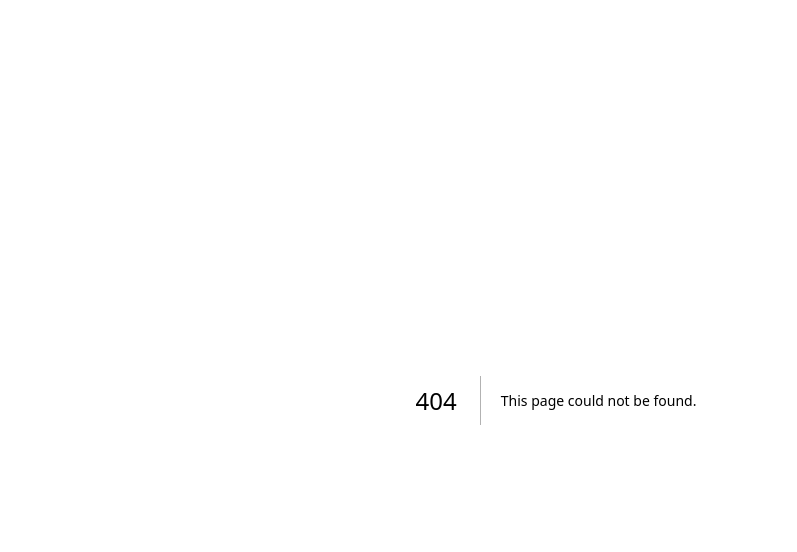
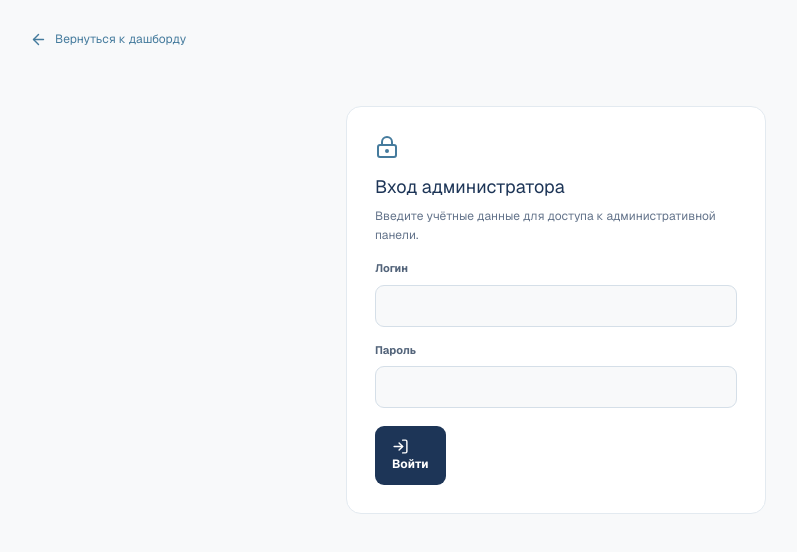
Before and after one commit to PressF5/Dashboard_new_front, a Next.js app: page /admin in a window 1280 px wide. Before the commit this address had no page. Shown: the top 552 px of the page, without its empty margins (84-881 px from the left). Built offline with nearby package versions, Linux system fonts and the light colour scheme; no server answers.

Commit message:
Added admin page

```diff
--- /dev/null
+++ b/src/app/admin/layout.tsx
@@ -0,0 +1,9 @@
+import { AdminAuthProvider } from "@/components/admin/admin-auth-provider";
+
+export default function AdminLayout({
+  children,
+}: Readonly<{
+  children: React.ReactNode;
+}>) {
+  return <AdminAuthProvider>{children}</AdminAuthProvider>;
+}
--- /dev/null
+++ b/src/app/admin/page.tsx
@@ -0,0 +1,127 @@
+"use client";
+
+import { FormEvent, useState } from "react";
+import { useRouter } from "next/navigation";
+import { ArrowLeft, FileSpreadsheet, LockKeyhole, LogIn } from "lucide-react";
+
+import { useAdminAuth } from "@/components/admin/admin-auth-provider";
+
+export default function AdminPage() {
+  const router = useRouter();
+  const { authorized, login, logout } = useAdminAuth();
+
+  const [username, setUsername] = useState("");
+  const [password, setPassword] = useState("");
+  const [message, setMessage] = useState("");
+  const [busy, setBusy] = useState(false);
+
+  async function handleLogin(e: FormEvent) {
+    e.preventDefault();
+
+    setBusy(true);
+    setMessage("");
+
+    try {
+      await login(username, password);
+      setPassword("");
+    } catch {
+      setMessage("Не удалось войти. Проверьте логин и пароль.");
+    } finally {
+      setBusy(false);
+    }
+  }
+
+  if (authorized) {
+    return (
+      <main className="admin-shell">
+        <a className="back-link" href="/">
+          <ArrowLeft size={17} />
+          Вернуться к дашборду
+        </a>
+
+        <header className="admin-heading">
+          <div className="admin-icon">
+            <LockKeyhole size={25} />
+          </div>
+          <div>
+            <p className="eyebrow">АДМИНИСТРАТИВНАЯ ПАНЕЛЬ</p>
+            <h1>Управление дашбордом</h1>
+            <p className="subtitle">Управление статистикой и загрузками</p>
+          </div>
+        </header>
+
+        <section className="upload-card">
+          <div className="upload-intro">
+            <FileSpreadsheet size={24} />
+            <div>
+              <h2>Импорт статистики</h2>
+              <p>Загрузка основной статистики и статистики публикаций.</p>
+            </div>
+          </div>
+
+          <button
+            className="primary-button"
+            onClick={() => router.push("/admin/imports")}
+          >
+            Перейти к импорту
+          </button>
+        </section>
+
+        <button
+          className="back-link"
+          onClick={() => {
+            logout();
+            router.push("/admin");
+          }}
+        >
+          Выйти из панели
+        </button>
+      </main>
+    );
+  }
+
+  return (
+    <main className="admin-shell">
+      <a className="back-link" href="/">
+        <ArrowLeft size={17} />
+        Вернуться к дашборду
+      </a>
+
+      <form className="login-card" onSubmit={handleLogin}>
+        <LockKeyhole size={24} />
+
+        <h2>Вход администратора</h2>
+
+        <p>Введите учётные данные для доступа к административной панели.</p>
+
+        <label>
+          Логин
+          <input
+            autoComplete="username"
+            value={username}
+            onChange={(e) => setUsername(e.target.value)}
+            required
+          />
+        </label>
+
+        <label>
+          Пароль
+          <input
+            type="password"
+            autoComplete="current-password"
+            value={password}
+            onChange={(e) => setPassword(e.target.value)}
+            required
+          />
+        </label>
+
+        <button className="primary-button" type="submit" disabled={busy}>
+          <LogIn size={17} />
+          {busy ? "Проверка..." : "Войти"}
+        </button>
+
+        {message && <p className="form-message">{message}</p>}
+      </form>
+    </main>
+  );
+}
--- a/src/app/page.tsx
+++ b/src/app/page.tsx
@@ -244,9 +244,6 @@ export default function DashboardPage() {
             <p>Данные обновляются после загрузки очередного отчёта.</p>
           </div>
         </div>
-        <a className="admin-link" href="/admin/imports">
-          Панель администратора <ChevronRight size={16} />
-        </a>
       </aside>
       <main className="main">
         <header className="page-heading">
--- /dev/null
+++ b/src/components/admin/admin-auth-provider.tsx
@@ -0,0 +1,66 @@
+"use client";
+
+import {
+  createContext,
+  useCallback,
+  useContext,
+  useMemo,
+  useState,
+} from "react";
+
+import { apiFetch } from "@/lib/api/client";
+
+type AdminAuthContextType = {
+  authorization: string | null;
+  authorized: boolean;
+  login: (username: string, password: string) => Promise<void>;
+  logout: () => void;
+};
+
+const AdminAuthContext = createContext<AdminAuthContextType | null>(null);
+
+export function AdminAuthProvider({ children }: { children: React.ReactNode }) {
+  const [authorization, setAuthorization] = useState<string | null>(null);
+
+  const login = useCallback(async (username: string, password: string) => {
+    const token = `Basic ${btoa(`${username}:${password}`)}`;
+
+    await apiFetch("/api/admin/imports", {
+      headers: {
+        Authorization: token,
+      },
+    });
+
+    setAuthorization(token);
+  }, []);
+
+  const logout = useCallback(() => {
+    setAuthorization(null);
+  }, []);
+
+  const value = useMemo(
+    () => ({
+      authorization,
+      authorized: authorization !== null,
+      login,
+      logout,
+    }),
+    [authorization, login, logout],
+  );
+
+  return (
+    <AdminAuthContext.Provider value={value}>
+      {children}
+    </AdminAuthContext.Provider>
+  );
+}
+
+export function useAdminAuth() {
+  const context = useContext(AdminAuthContext);
+
+  if (!context) {
+    throw new Error("useAdminAuth must be used inside AdminAuthProvider");
+  }
+
+  return context;
+}
```
